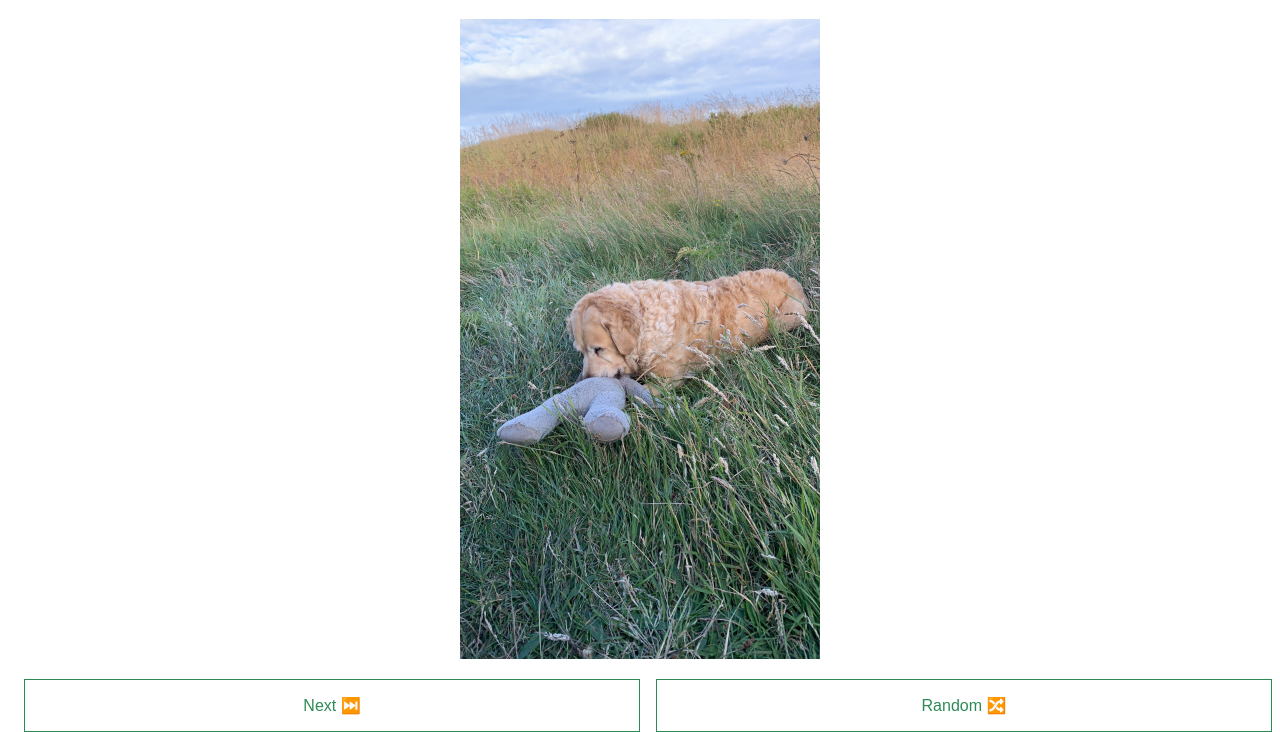
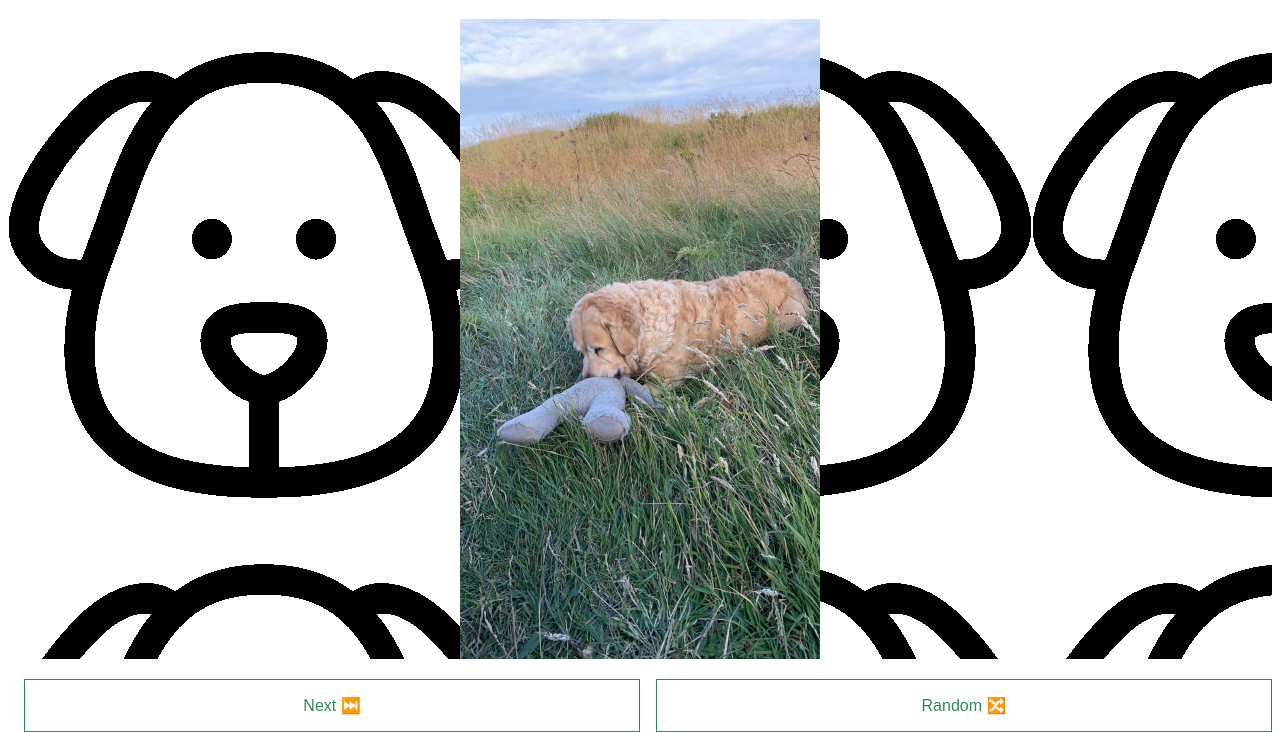
Before and after one commit to DanThrane/fie.dog, a website: page index.html in a window 1280 px wide. Shown: the part 70-802 px from the top of the page. Drawn offline with Linux system fonts and the light colour scheme.

Commit message:
adding background image

```diff
--- a/index.html
+++ b/index.html
@@ -33,7 +33,6 @@
             background-color: var(--main-bg-color, white);
         }
 
-
         * {
             font-family: Arial, Helvetica, sans-serif;
         }
@@ -45,6 +44,8 @@
             justify-items: center;
             justify-content: center;
             align-items: center;
+            background-image: url('assets/dog.png');
+            background-repeat: repeat;
         }
 
         .content img,
@@ -62,6 +63,7 @@
             justify-content: center;
             color: var(--button-color, seagreen);
             user-select: none;
+            background-color: var(--main-bg-color, white);
         }
 
         .media-btn:hover {
--- a/package.json
+++ b/package.json
@@ -5,7 +5,6 @@
   "main": "album.js",
   "scripts": {
     "build": "tsc -p .",
-    "prestart": "tsc -p .",
     "start": "http-server -p 8080 ./"
   },
   "repository": {
```
Also changed, not shown: assets/dog.png (added).
